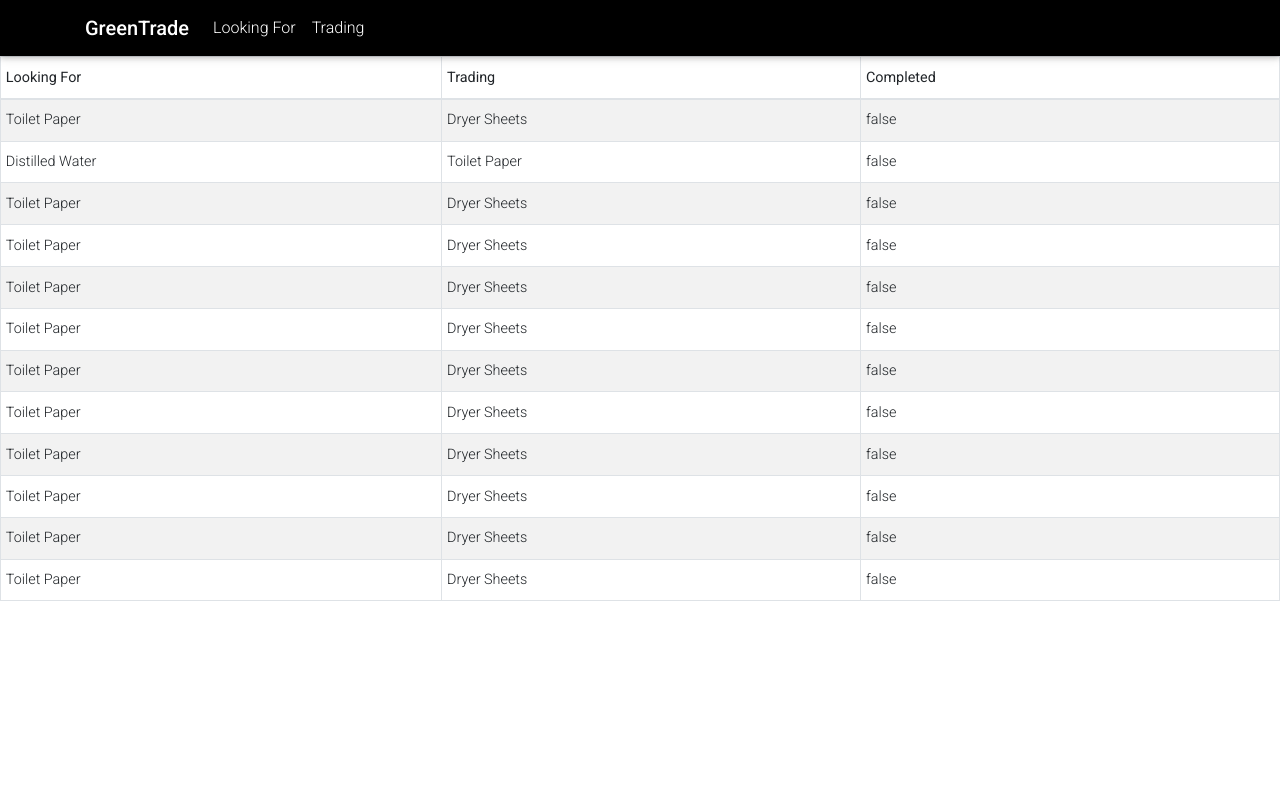
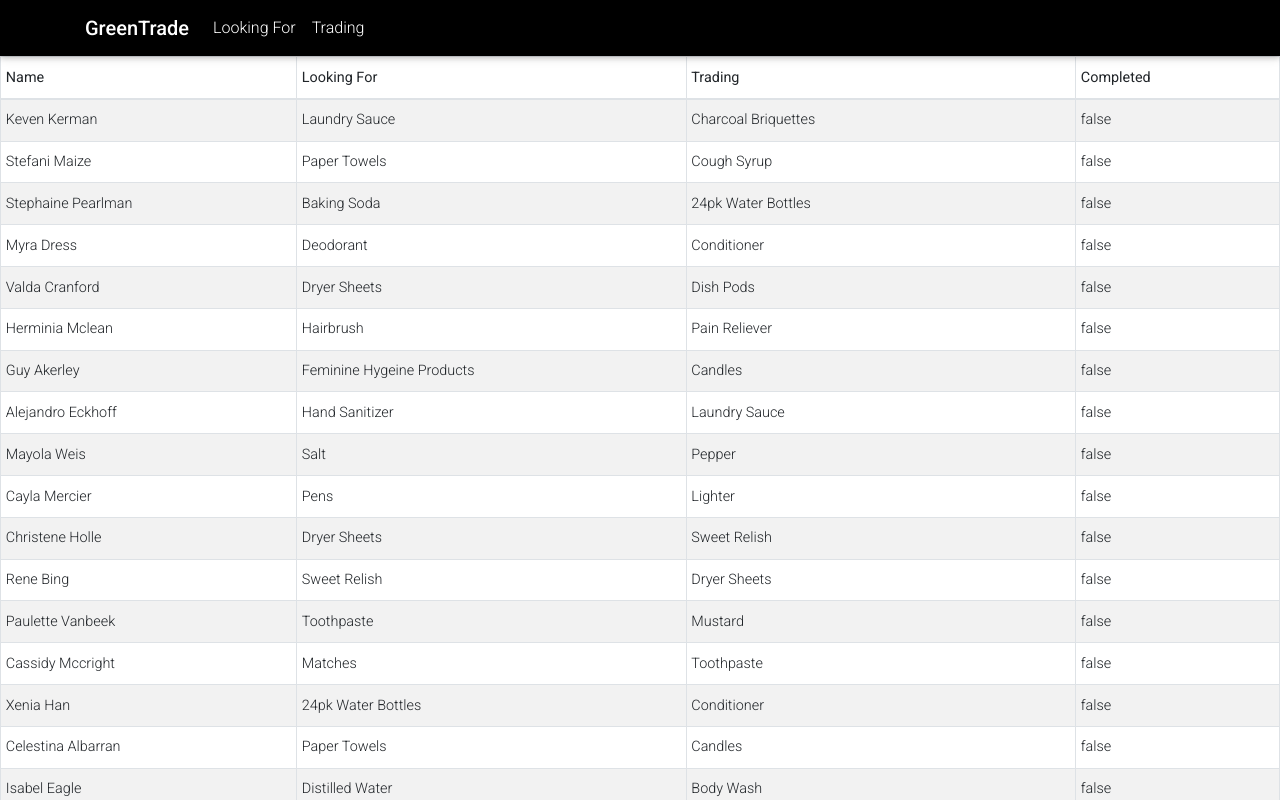
Before and after one commit to swstegall/green-trade, a React (Create React App) app in the folder frontend/: page / in a window 1280 px wide. Shown: the top 800 px of the page. Built offline with nearby package versions, Linux system fonts and the light colour scheme.

Commit message:
Auto stash before rebase of "develop"

```diff
--- a/frontend/src/components/body/body.tsx
+++ b/frontend/src/components/body/body.tsx
@@ -19,6 +19,7 @@ export class Body extends Component<
       const tempRows = arr.map((item: any, index: number) => {
         return (
           <tr key={index}>
+            <td>{item.name}</td>
             <td>{item.lookingFor}</td>
             <td>{item.trading}</td>
             <td>{`${item.completed}`}</td>
@@ -48,6 +49,7 @@ export class Body extends Component<
             >
               <thead>
                 <tr>
+                  <th className={"th-sm"}>Name</th>
                   <th className={"th-sm"}>Looking For</th>
                   <th className={"th-sm"}>Trading</th>
                   <th className={"th-sm"}>Completed</th>
--- a/frontend/src/components/cards/tradingCard.tsx
+++ b/frontend/src/components/cards/tradingCard.tsx
@@ -19,7 +19,7 @@ export class TradingCard extends Component<{ tradingActive: boolean, trading: an
       <MDBModal isOpen={this.props.tradingActive} toggle={this.props.trading} centered>
         <MDBModalHeader toggle={this.props.trading}>TradingCard</MDBModalHeader>
         <MDBModalBody>
-          (...)
+          There are currently no cards to trade you plebian
         </MDBModalBody>
         <MDBModalFooter>
           <MDBBtn color="secondary" onClick={this.props.trading}>Close</MDBBtn>
--- a/frontend/src/defaultItems.json
+++ b/frontend/src/defaultItems.json
@@ -1,64 +1,275 @@
 {
   "items": [
     {
-      "lookingFor": "Toilet Paper",
+      "name": "Keven Kerman",
+      "lookingFor": "Laundry Sauce",
+      "trading": "Charcoal Briquettes",
+      "completed": false
+    },
+    {
+      "name": "Stefani Maize",
+      "lookingFor": "Paper Towels",
+      "trading": "Cough Syrup",
+      "completed": false
+    },
+    {
+      "name": "Stephaine Pearlman",
+      "lookingFor": "Baking Soda",
+      "trading": "24pk Water Bottles",
+      "completed": false
+    },
+    {
+      "name": "Myra Dress",
+      "lookingFor": "Deodorant",
+      "trading": "Conditioner",
+      "completed": false
+    },
+    {
+      "name": "Valda Cranford",
+      "lookingFor": "Dryer Sheets",
+      "trading": "Dish Pods",
+      "completed": false
+    },
+    {
+      "name": "Herminia Mclean",
+      "lookingFor": "Hairbrush",
+      "trading": "Pain Reliever",
+      "completed": false
+    },
+    {
+      "name": "Guy Akerley",
+      "lookingFor": "Feminine Hygeine Products",
+      "trading": "Candles",
+      "completed": false
+    },
+    {
+      "name": "Alejandro Eckhoff",
+      "lookingFor": "Hand Sanitizer",
+      "trading": "Laundry Sauce",
+      "completed": false
+    },
+    {
+      "name": "Mayola Weis",
+      "lookingFor": "Salt",
+      "trading": "Pepper",
+      "completed": false
+    },
+    {
+      "name": "Cayla Mercier",
+      "lookingFor": "Pens",
+      "trading": "Lighter",
+      "completed": false
+    },
+    {
+      "name": "Christene Holle",
+      "lookingFor": "Dryer Sheets",
+      "trading": "Sweet Relish",
+      "completed": false
+    },
+    {
+      "name": "Rene Bing",
+      "lookingFor": "Sweet Relish",
       "trading": "Dryer Sheets",
       "completed": false
     },
     {
+      "name": "Paulette Vanbeek",
+      "lookingFor": "Toothpaste",
+      "trading": "Mustard",
+      "completed": false
+    },
+    {
+      "name": "Cassidy Mccright",
+      "lookingFor": "Matches",
+      "trading": "Toothpaste",
+      "completed": false
+    },
+    {
+      "name": "Xenia Han",
+      "lookingFor": "24pk Water Bottles",
+      "trading": "Conditioner",
+      "completed": false
+    },
+    {
+      "name": "Celestina Albarran",
+      "lookingFor": "Paper Towels",
+      "trading": "Candles",
+      "completed": false
+    },
+    {
+      "name": "Isabel Eagle",
       "lookingFor": "Distilled Water",
+      "trading": "Body Wash",
+      "completed": false
+    },
+    {
+      "name": "Errol Brodnax",
+      "lookingFor": "Baking Soda",
+      "trading": "Feminine Hygeine Products",
+      "completed": false
+    },
+    {
+      "name": "Judi Trousdale",
+      "lookingFor": "Canola Oil",
+      "trading": "Canned Green Beans",
+      "completed": false
+    },
+    {
+      "name": "Jada Finchum",
+      "lookingFor": "Cough Syrup",
+      "trading": "Pain Reliever",
+      "completed": false
+    },
+    {
+      "name": "Ahmed Harney",
+      "lookingFor": "Canned Tuna",
+      "trading": "Candles",
+      "completed": false
+    },
+    {
+      "name": "Jordan Herring",
+      "lookingFor": "Baking Powder",
+      "trading": "Dryer Sheets",
+      "completed": false
+    },
+    {
+      "name": "Ruby Strickland",
+      "lookingFor": "Dish Pods",
+      "trading": "Cough Syrup",
+      "completed": false
+    },
+    {
+      "name": "Wonda Cusimano",
+      "lookingFor": "Deodorant",
       "trading": "Toilet Paper",
       "completed": false
     },
     {
-      "lookingFor": "Toilet Paper",
-      "trading": "Dryer Sheets",
+      "name": "Betsy Ortego",
+      "lookingFor": "Shampoo",
+      "trading": "Toothpaste",
       "completed": false
     },
     {
-      "lookingFor": "Toilet Paper",
-      "trading": "Dryer Sheets",
+      "name": "Porfirio Melin",
+      "lookingFor": "Deodorant",
+      "trading": "Canned Corn",
       "completed": false
     },
     {
-      "lookingFor": "Toilet Paper",
-      "trading": "Dryer Sheets",
+      "name": "Katia Locker",
+      "lookingFor": "Charcoal Briquettes",
+      "trading": "Mayo",
       "completed": false
     },
     {
-      "lookingFor": "Toilet Paper",
-      "trading": "Dryer Sheets",
+      "name": "Marya Rudman",
+      "lookingFor": "Toiler Paper",
+      "trading": "Pens",
       "completed": false
     },
     {
-      "lookingFor": "Toilet Paper",
-      "trading": "Dryer Sheets",
+      "name": "Victor Ponte",
+      "lookingFor": "Toothpaste",
+      "trading": "Toothbrush",
       "completed": false
     },
     {
-      "lookingFor": "Toilet Paper",
-      "trading": "Dryer Sheets",
+      "name": "Eugenie Dummer",
+      "lookingFor": "Tissues",
+      "trading": "Toiler Paper",
       "completed": false
     },
     {
-      "lookingFor": "Toilet Paper",
-      "trading": "Dryer Sheets",
+      "name": "Long Rackham",
+      "lookingFor": "Deodorant",
+      "trading": "Pepper",
       "completed": false
     },
     {
-      "lookingFor": "Toilet Paper",
-      "trading": "Dryer Sheets",
+      "name": "Raelene Utley",
+      "lookingFor": "Mustard",
+      "trading": "Paper Towels",
       "completed": false
     },
     {
-      "lookingFor": "Toilet Paper",
-      "trading": "Dryer Sheets",
+      "name": "Gwen Sharer",
+      "lookingFor": "Sweet Relish",
+      "trading": "Canned Tuna",
       "completed": false
     },
     {
-      "lookingFor": "Toilet Paper",
-      "trading": "Dryer Sheets",
+      "name": "Stephenie Selvy",
+      "lookingFor": "Canned Corn",
+      "trading": "Canned Green Beans",
+      "completed": false
+    },
+    {
+      "name": "Arla Meade",
+      "lookingFor": "Deodorant",
+      "trading": "Lighter",
+      "completed": false
+    },
+    {
+      "name": "Alleen Denton",
+      "lookingFor": "Shampoo",
+      "trading": "24pk Water Bottles",
+      "completed": false
+    },
+    {
+      "name": "Florentino Devoe",
+      "lookingFor": "Pencils",
+      "trading": "Pain Reliever",
+      "completed": false
+    },
+    {
+      "name": "Efrain Gilchrest",
+      "lookingFor": "Charcoal Briquettes",
+      "trading": "Pencils",
+      "completed": false
+    },
+    {
+      "name": "Telma Leadbetter",
+      "lookingFor": "Candles",
+      "trading": "Laundry Sauce",
+      "completed": false
+    },
+    {
+      "name": "Christi Jacobo",
+      "lookingFor": "Matches",
+      "trading": "Candles",
+      "completed": false
+    },
+    {
+      "name": "Carrie Eller",
+      "lookingFor": "Cough Syrup",
+      "trading": "Mustard",
+      "completed": false
+    },
+    {
+      "name": "Lisabeth Mcwilliams",
+      "lookingFor": "Charcoal Briquettes",
+      "trading": "Cough Syrup",
+      "completed": false
+    },
+    {
+      "name": "Jewell Chynoweth",
+      "lookingFor": "Mayo",
+      "trading": "Ketchup",
+      "completed": false
+    },
+    {
+      "name": "Lucie Carmouche",
+      "lookingFor": "Deodorant",
+      "trading": "Sweet Relish",
+      "completed": false
+    },
+    {
+      "name": "Olivia",
+      "lookingFor": "Chocolate",
+      "trading": "Peppermint",
       "completed": false
     }
+
   ]
 }
```
